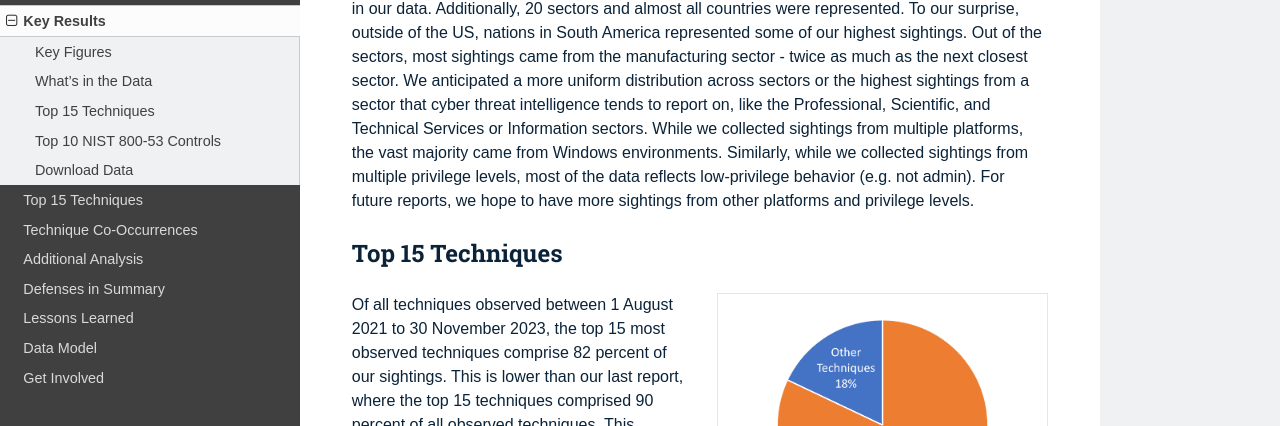
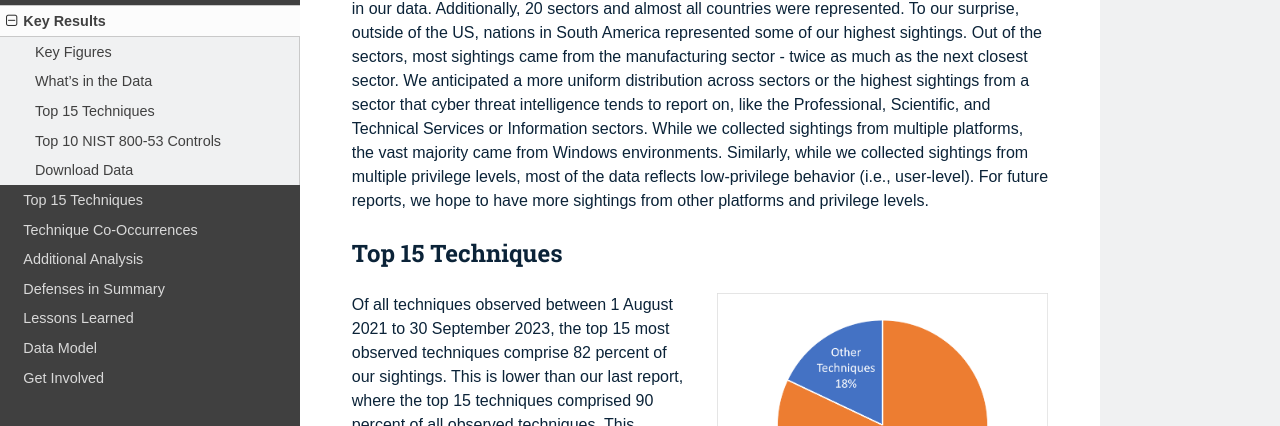
Before and after one commit to center-for-threat-informed-defense/sightings_ecosystem, a Sphinx documentation site: the page built from docs/key-results.rst, in a window 1280 px wide and 1400 px high, scrolled down 1832 px. Shown: the part 332-758 px from the top of the window. Built offline with Sphinx 7.4.7 and the Read the Docs theme 2.0.0, drawn with Linux system fonts in a browser that asks for light colours; some of the changed text lies outside the part shown.

Commit message:
fixed dates

```diff
--- a/docs/key-results.rst
+++ b/docs/key-results.rst
@@ -20,7 +20,7 @@ What's in the Data
 ------------------
 
 In Sightings 1.0, we had around 1.1M normalized sightings. Sightings 2.0 has around 1.6M
-sightings, and nearly twice as many unique techniques. This provides the Center with a
+sightings and nearly twice as many unique techniques. This provides the Center with a
 more comprehensive view of what techniques are being used in the wild. Out of 201 core
 Enterprise techniques, we saw 173 techniques, or 86% of the ATT&CK Framework, in our
 data.
@@ -71,7 +71,7 @@ cyber threat intelligence tends to report on, like the Professional, Scientific,
 Technical Services or Information sectors. While we collected sightings from multiple
 platforms, the vast majority came from Windows environments. Similarly, while we
 collected sightings from multiple privilege levels, most of the data reflects
-low-privilege behavior (e.g. not admin). For future reports, we hope to have more
+low-privilege behavior (i.e., user-level). For future reports, we hope to have more
 sightings from other platforms and privilege levels.
 
 Top 15 Techniques
@@ -84,7 +84,7 @@ Top 15 Techniques
 
    Percentage of the Top 15 Techniques.
 
-Of all techniques observed between 1 August 2021 to 30 November 2023, the top 15 most
+Of all techniques observed between 1 August 2021 to 30 September 2023, the top 15 most
 observed techniques comprise 82 percent of our sightings. This is lower than our last
 report, where the top 15 techniques comprised 90 percent of all observed techniques.
 This difference is likely due to the larger data set analyzed for this report, as well
```
Also changed, not shown: other parts of docs/key-results.rst (+1 -1 lines).
